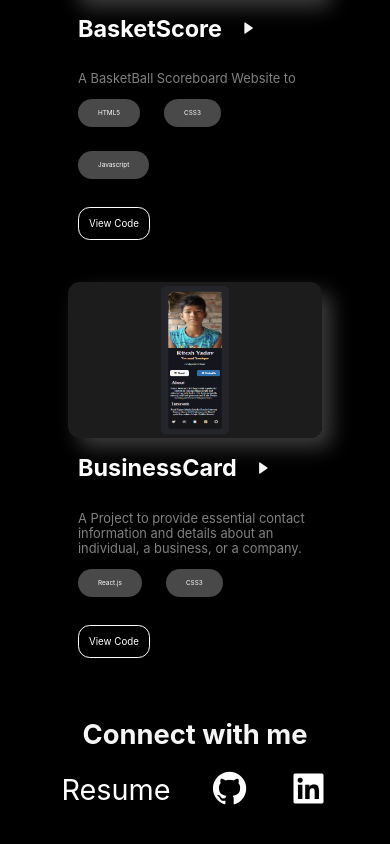
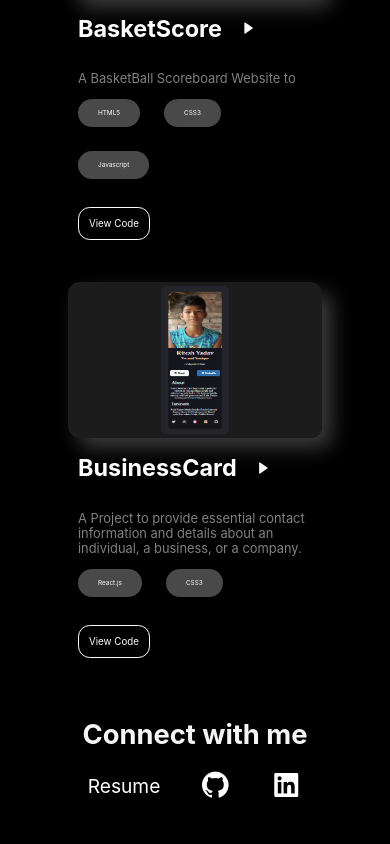
Before and after one commit to riteshy1802/PortfolioWeb, a React (Create React App) app: page / in a window 390 px wide. Shown: the part 1932-2776 px from the top of the page. Built offline with nearby package versions, Linux system fonts and the light colour scheme.

Commit message:
Update App.css

```diff
--- a/src/App.css
+++ b/src/App.css
@@ -183,7 +183,7 @@
 }
 .img{
   width: 45%;
-  height: auto;
+  height: 25rem;
   border-radius: 3vmin;
   box-shadow: 10px 10px 20px rgb(60, 58, 58);
 }
@@ -332,6 +332,15 @@
   .element{
     font-size: 0.9em;
   }
+  .connect-links .resume{
+    font-size:1.2em ;
+  }
+  .connect-links #git{
+    font-size:2em ;
+  }
+  .connect-links #lin{
+    font-size:2em ;
+  }
 }
 @media only screen and (max-width:630px) {
 
@@ -362,6 +371,15 @@
   .element{
     font-size: 0.8em;
   }
+  .connect-links .resume{
+    font-size:1.2em ;
+  }
+  .connect-links #git{
+    font-size:2em ;
+  }
+  .connect-links #lin{
+    font-size:2em ;
+  }
 }
 @media only screen and (max-width:470px) {
   .mainlogo{
@@ -381,8 +399,17 @@
   .element{
     font-size: 0.6em;
   }
+  .connect-links .resume{
+    font-size:1.2em ;
+  }
+  .connect-links #git{
+    font-size:2em ;
+  }
+  .connect-links #lin{
+    font-size:2em ;
+  }
 }
-@media only screen and (max-width:470px){
+@media only screen and (max-width:400px){
   .element{
     font-size: 0.4rem;
   }
```
